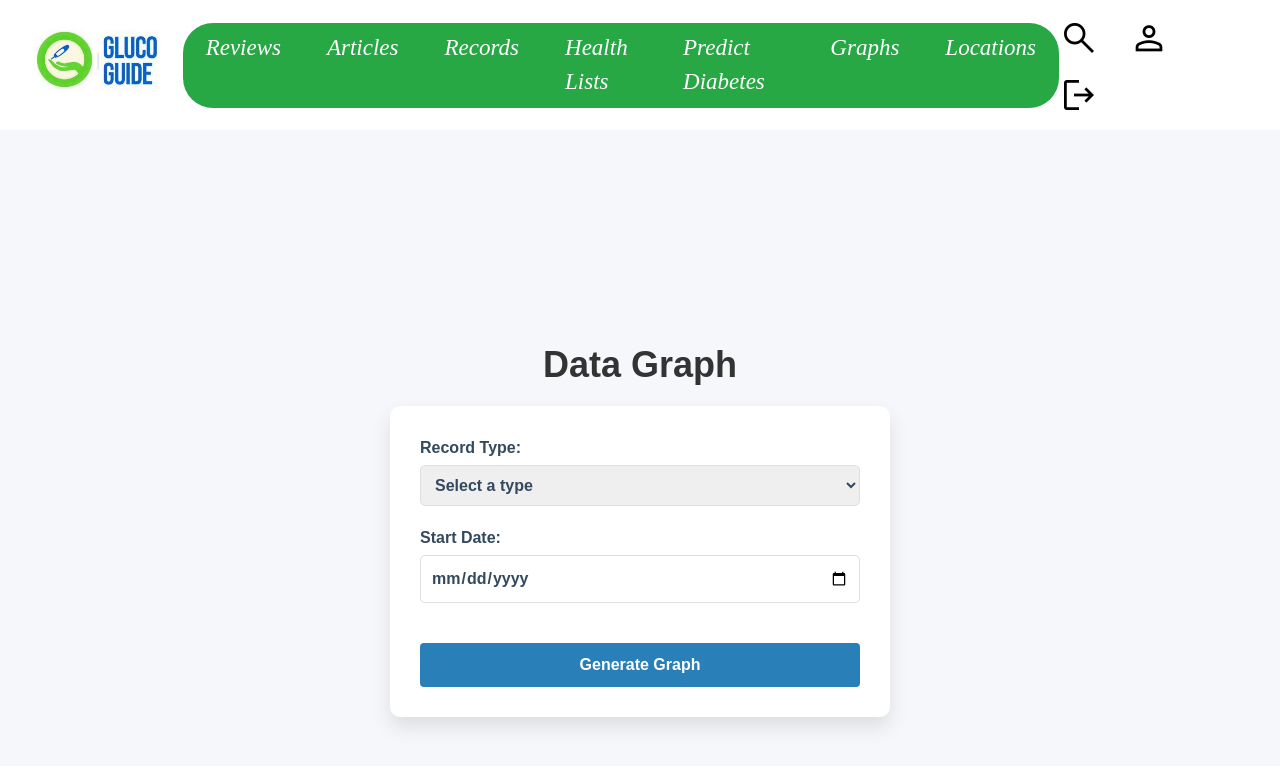
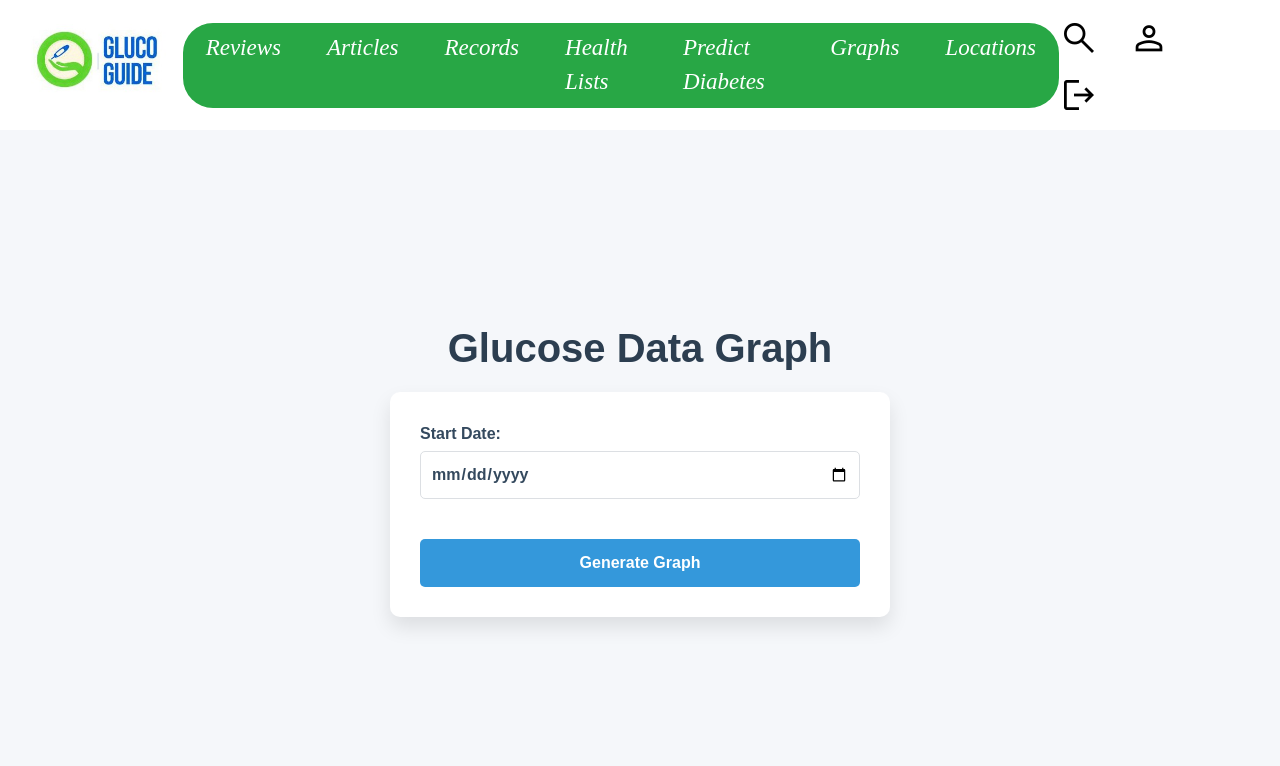
Before and after one commit to shrouk1510/gp_frontend, a React (Create React App) app: page /graph in a window 1280 px wide. Shown: the top 766 px of the page. Built offline with nearby package versions, Linux system fonts and the light colour scheme; a web font is replaced by a local one.

Commit message:
graph updated

```diff
--- a/src/graph/GlucoseDataGraph.css
+++ b/src/graph/GlucoseDataGraph.css
@@ -8,19 +8,20 @@
     background-color: #f5f7fa;
     padding: 20px;
     box-sizing: border-box;
+    margin-top: -60px;
 }
 
 /* Styling the title */
-.title {
+.graph-container .title {
     font-size: 2.5em;
-    margin-bottom: 20px;
+    margin-bottom: 40px;
     color: #2c3e50;
     font-weight: 700;
     text-align: center;
 }
 
 /* Styling the form */
-.graph-form {
+.graph-container .graph-form {
     display: flex;
     flex-direction: column;
     background-color: #ffffff;
@@ -33,12 +34,12 @@
     margin-top: -20px;
 }
 
-.graph-form:hover {
+.graph-container .graph-form:hover {
     box-shadow: 0 15px 25px rgba(0, 0, 0, 0.2);
 }
 
 /* Styling form labels */
-.form-label {
+.graph-container .form-label {
     margin-bottom: 20px;
     color: #34495e;
     font-size: 1em;
@@ -48,7 +49,7 @@
 }
 
 /* Styling form inputs */
-.form-input {
+.graph-container .form-input {
     width: 100%;
     padding: 10px;
     margin-top: 5px;
@@ -59,12 +60,12 @@
     transition: border-color 0.3s ease;
 }
 
-.form-input:focus {
+.graph-container .form-input:focus {
     border-color: #3498db;
 }
 
 /* Styling the button */
-.submit-button {
+.graph-container .submit-button {
     margin-top: 20px;
     padding: 12px 20px;
     background-color: #3498db;
@@ -78,7 +79,7 @@
     transition: background-color 0.3s ease, transform 0.3s ease;
 }
 
-.submit-button:hover {
+.graph-container .submit-button:hover {
     background-color: #2980b9;
     transform: translateY(-2px);
 }
--- a/src/graph/GlucoseDataGraph.jsx
+++ b/src/graph/GlucoseDataGraph.jsx
@@ -4,30 +4,57 @@ import 'chart.js/auto'; // Import Chart.js directly for auto-registration of com
 import './GlucoseDataGraph.css';
 
 const GlucoseDataGraph = () => {
-  const [recordType, setRecordType] = useState('');
   const [startDate, setStartDate] = useState('');
   const [data, setData] = useState(null);
 
   const handleGenerateGraph = () => {
     // Sample data generation for demonstration. Replace with actual data collection logic.
-    const generatedData = {
-      labels: ['2023-07-01', '2023-07-02', '2023-07-03', '2023-07-04'],
+    const generatedData = generateData(startDate);
+
+    setData(generatedData);
+  };
+
+  const generateData = (startDate) => {
+    // Calculate current date and time
+    const currentDate = new Date();
+    const currentYear = currentDate.getFullYear();
+    const currentMonth = ('0' + (currentDate.getMonth() + 1)).slice(-2); // Month is zero-indexed
+    const currentDay = ('0' + currentDate.getDate()).slice(-2);
+    const currentTime = `${currentYear}-${currentMonth}-${currentDay}`;
+
+    // Generate labels and data from start date to current time
+    const labels = [];
+    const dataValues = [];
+    let currentDateIter = new Date(startDate);
+
+    while (currentDateIter <= currentDate) {
+      const formattedDate = currentDateIter.toISOString().slice(0, 10); // Format as YYYY-MM-DD
+      labels.push(formattedDate);
+
+      // Replace with actual data retrieval logic based on date
+      const randomValue = Math.floor(Math.random() * 150) + 50; // Example random data
+      dataValues.push(randomValue);
+
+      currentDateIter.setDate(currentDateIter.getDate() + 1); // Move to next day
+    }
+
+    return {
+      labels: labels,
       datasets: [
         {
-          label: recordType,
-          data: [75, 80, 65, 90], // Replace with actual data
+
+          data: dataValues,
           fill: false,
           backgroundColor: 'rgba(75, 192, 192, 0.6)',
           borderColor: 'rgba(75, 192, 192, 1)',
         },
       ],
     };
-    setData(generatedData);
   };
 
   return (
     <div className="graph-container">
-      <h1 className="title">Data Graph</h1>
+      <h1 className="title">Glucose Data Graph</h1>
       <form
         className="graph-form"
         onSubmit={(e) => {
@@ -35,22 +62,6 @@ const GlucoseDataGraph = () => {
           handleGenerateGraph();
         }}
       >
-        <label className="form-label">
-          Record Type:
-          <select
-            required
-            className="form-input"
-            value={recordType}
-            onChange={(e) => setRecordType(e.target.value)}
-          >
-            <option value="" disabled>
-              Select a type
-            </option>
-            <option value="Glucose Measures">Glucose Measures</option>
-            <option value="Insulin Levels">Insulin Levels</option>
-            <option value="Carbohydrates">Carbohydrates</option>
-          </select>
-        </label>
         <label className="form-label">
           Start Date:
           <input
```
